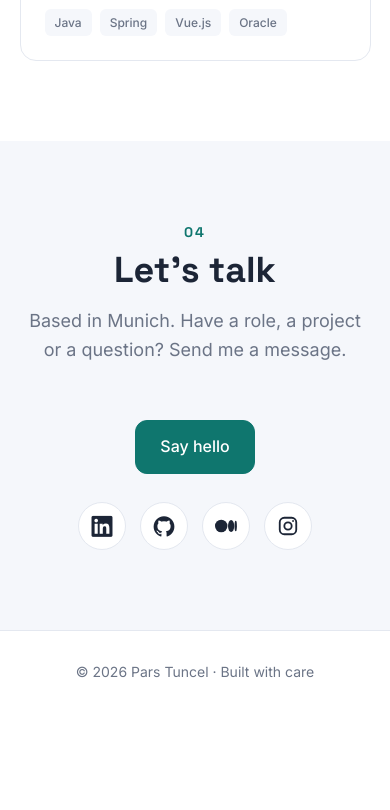
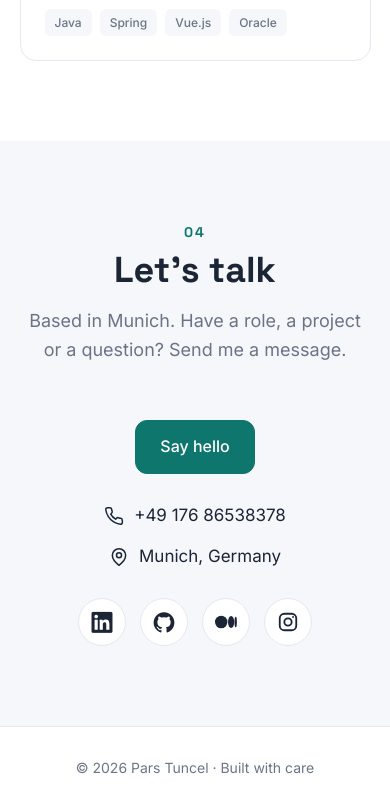
Before and after one commit to parstuncel/parstuncel.github.io, a plain HTML site: page index.html in a window 390 px wide. Shown: the part 8552-9362 px from the top of the page. Before the commit the page ends 9265 px from the top, so only its background shows below. Drawn offline with nearby package versions, Linux system fonts and the light colour scheme.

Commit message:
Add phone and location to contact section
Co-Authored-By: Claude Opus 5.5 <noreply@anthropic.com>

```diff
--- a/index.html
+++ b/index.html
@@ -195,6 +195,9 @@
   /* Contact */
   .contact { text-align: center; }
   .contact .section-intro { margin-left: auto; margin-right: auto; }
+  .contact-info { display: flex; justify-content: center; flex-wrap: wrap; gap: 14px 40px; margin-top: 28px; font-size: 17px; }
+  .contact-info a, .contact-info span { display: inline-flex; align-items: center; gap: 10px; }
+  .contact-info a:hover { color: var(--accent); }
   .socials { display: flex; justify-content: center; gap: 14px; margin-top: 28px; }
   .socials a { width: 48px; height: 48px; border-radius: 50%; background: var(--card); border: 1px solid var(--line); display: grid; place-items: center; font-size: 22px; transition: transform .2s; }
   .socials a:hover { transform: translateY(-3px); color: var(--accent); }
@@ -435,6 +438,16 @@
       <h2 class="section-title">Let's talk</h2>
       <p class="section-intro">Based in Munich. Have a role, a project or a question? Send me a message.</p>
       <a href="mailto:pars.tuncel@gmail.com" class="btn primary">Say hello</a>
+      <div class="contact-info">
+        <a href="tel:+4917686538378">
+          <svg width="20" height="20" viewBox="0 0 24 24" fill="none" stroke="currentColor" stroke-width="1.8" stroke-linecap="round" stroke-linejoin="round" aria-hidden="true"><path d="M22 16.9v3a2 2 0 0 1-2.2 2 19.8 19.8 0 0 1-8.6-3.1 19.5 19.5 0 0 1-6-6A19.8 19.8 0 0 1 2.1 4.2 2 2 0 0 1 4.1 2h3a2 2 0 0 1 2 1.7c.1.9.4 1.8.7 2.7a2 2 0 0 1-.5 2.1L8 9.8a16 16 0 0 0 6 6l1.3-1.3a2 2 0 0 1 2.1-.4c.9.3 1.8.6 2.7.7a2 2 0 0 1 1.7 2z"/></svg>
+          +49 176 86538378
+        </a>
+        <span>
+          <svg width="20" height="20" viewBox="0 0 24 24" fill="none" stroke="currentColor" stroke-width="1.8" stroke-linecap="round" stroke-linejoin="round" aria-hidden="true"><path d="M20 10c0 6-8 12-8 12s-8-6-8-12a8 8 0 0 1 16 0z"/><circle cx="12" cy="10" r="3"/></svg>
+          Munich, Germany
+        </span>
+      </div>
       <div class="socials">
         <a href="https://www.linkedin.com/in/pars-tuncel/" target="_blank" rel="noopener" aria-label="LinkedIn" title="LinkedIn"><i class="devicon-linkedin-plain"></i></a>
         <a href="https://github.com/parstuncel" target="_blank" rel="noopener" aria-label="GitHub" title="GitHub"><i class="devicon-github-original"></i></a>
```
